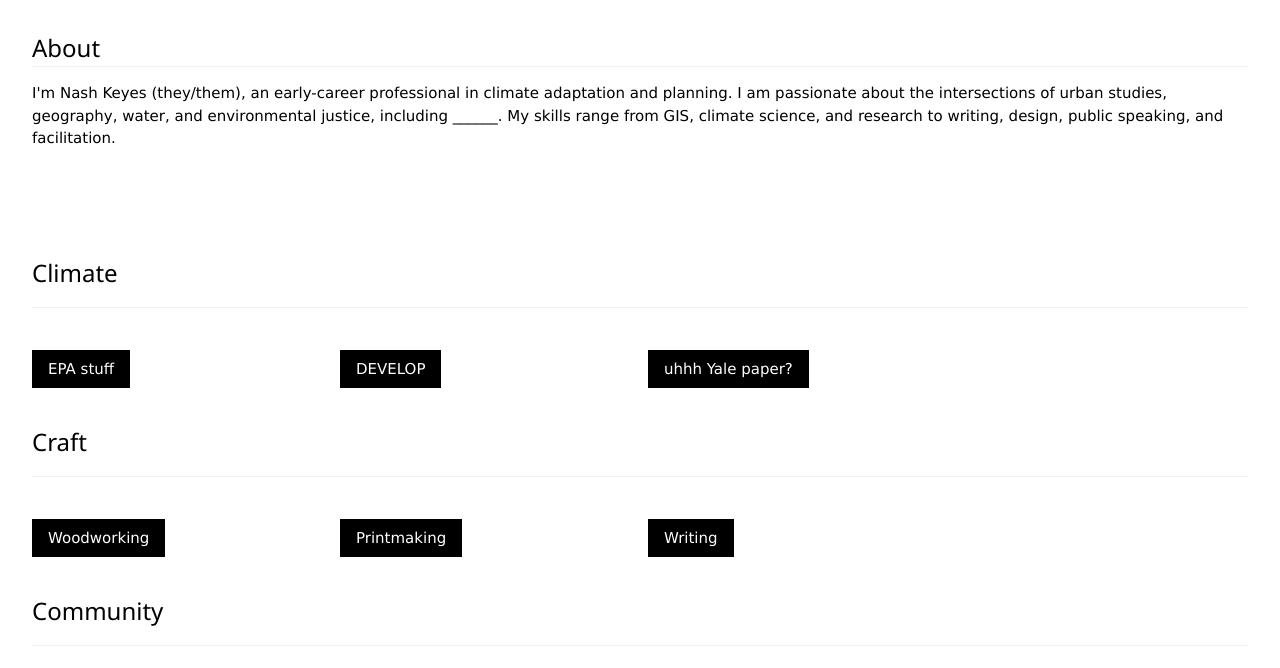
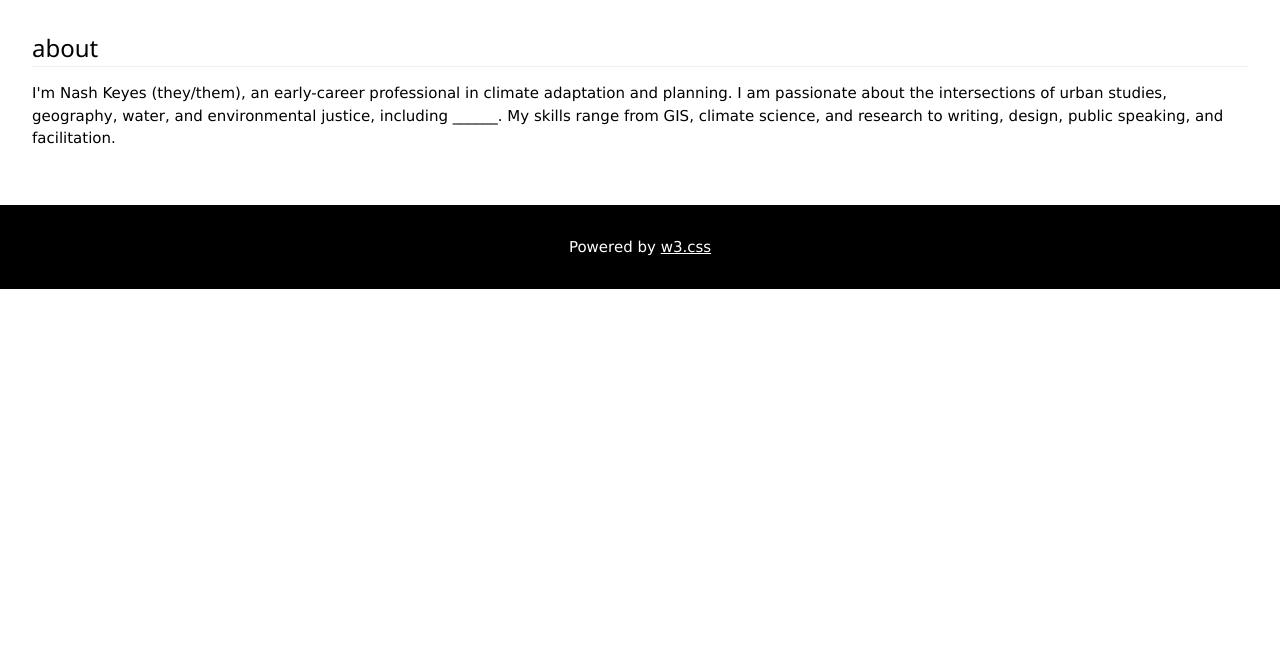
Before and after one commit to ndbkeyes/ndbkeyes.github.io, a Jekyll site: the page index.html, which Jekyll copies as it is, in a window 1280 px wide and 1335 px high. Shown: the part 320-988 px from the top of the window. Built offline with Jekyll 4.4.1, drawn with Linux system fonts in a browser that asks for light colours; nearby versions of some CDN libraries; some of the changed text lies outside the part shown; grey boxes are pictures that could not be loaded.

Commit message:
Update index.html

```diff
--- a/index.html
+++ b/index.html
@@ -31,90 +31,15 @@
   </div>
 </header>
 
+
 <!-- Page content -->
 <div class="w3-content w3-padding" style="max-width:1564px">
 
-
     <!-- About Section -->
     <div class="w3-container w3-padding-32" id="about">
-      <h3 class="w3-border-bottom w3-border-light-grey">About</h3>
+      <h3 class="w3-border-bottom w3-border-light-grey">about</h3>
       <div><p id="bio"></p></div>
     </div>
-
-  <!-- Project Section -->
-  <div class="w3-container w3-padding-32" id="projects">
-    <h3 class="w3-border-bottom w3-border-light-grey w3-padding-16">Climate</h3>
-  </div>
-
-  <div class="w3-row-padding">
-    <div class="w3-col l3 m6 w3-margin-bottom">
-      <div class="w3-display-container">
-        <div class="w3-display-topleft w3-black w3-padding">EPA stuff</div>
-      </div>
-    </div>
-    <div class="w3-col l3 m6 w3-margin-bottom">
-      <div class="w3-display-container">
-        <div class="w3-display-topleft w3-black w3-padding">DEVELOP</div>
-      </div>
-    </div>
-    <div class="w3-col l3 m6 w3-margin-bottom">
-      <div class="w3-display-container">
-        <div class="w3-display-topleft w3-black w3-padding">uhhh Yale paper?</div>
-      </div>
-    </div>
-  </div>
-
-
-
-  <div class="w3-container w3-padding-32" id="projects">
-    <h3 class="w3-border-bottom w3-border-light-grey w3-padding-16">Craft</h3>
-  </div>
-
-  <div class="w3-row-padding">
-    <div class="w3-col l3 m6 w3-margin-bottom">
-      <div class="w3-display-container">
-        <div class="w3-display-topleft w3-black w3-padding">Woodworking</div>
-      </div>
-    </div>
-    <div class="w3-col l3 m6 w3-margin-bottom">
-      <div class="w3-display-container">
-        <div class="w3-display-topleft w3-black w3-padding">Printmaking</div>
-      </div>
-    </div>
-    <div class="w3-col l3 m6 w3-margin-bottom">
-      <div class="w3-display-container">
-        <div class="w3-display-topleft w3-black w3-padding">Writing</div>
-      </div>
-    </div>
-  </div>
-
-
-
-  <div class="w3-container w3-padding-32" id="projects">
-    <h3 class="w3-border-bottom w3-border-light-grey w3-padding-16">Community</h3>
-  </div>
-
-  <div class="w3-row-padding">
-    <div class="w3-col l3 m6 w3-margin-bottom">
-      <div class="w3-display-container">
-        <div class="w3-display-topleft w3-black w3-padding">Anti-Zionism</div>
-      </div>
-    </div>
-    <div class="w3-col l3 m6 w3-margin-bottom">
-      <div class="w3-display-container">
-        <div class="w3-display-topleft w3-black w3-padding">Mutual Aid</div>
-        <img src="/w3images/house2.jpg" alt="House" style="width:100%">
-      </div>
-    </div>
-    <div class="w3-col l3 m6 w3-margin-bottom">
-      <div class="w3-display-container">
-        <div class="w3-display-topleft w3-black w3-padding">Queer</div>
-        <img src="/w3images/house3.jpg" alt="House" style="width:100%">
-      </div>
-    </div>
-  </div>
-
-
 
 <!-- End page content -->
 </div>
```
